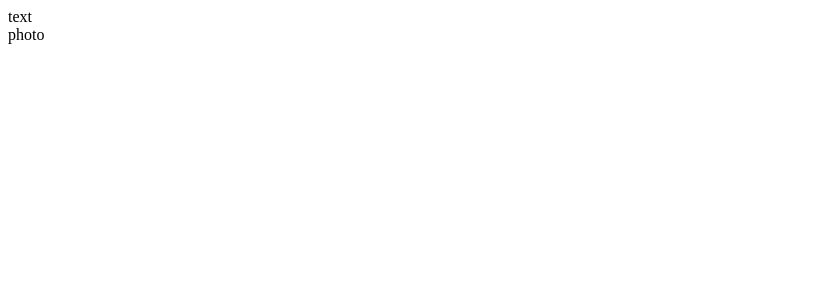
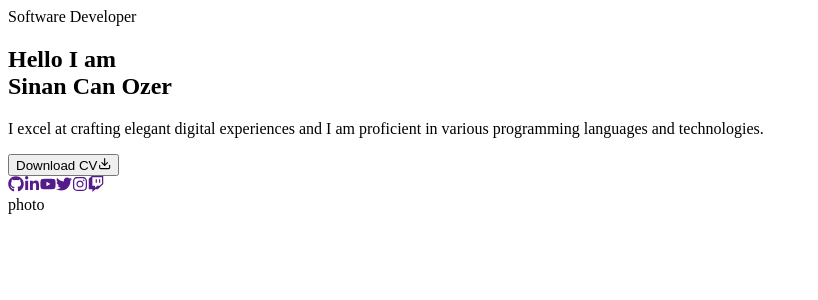
Before and after one commit to sinantech/portfolio-website-example, a Next.js app: page / in a window 1280 px wide. Shown: the top 300 px of the page, without its empty margins (0-818 px from the left). Built offline with nearby package versions, Linux system fonts and the light colour scheme.

Commit message:
feat:1.02.02 leftover

```diff
--- a/app/globals.css
+++ b/app/globals.css
@@ -6,4 +6,13 @@
   body {
     @apply font-primary bg-primary text-white leading-loose;
   }
+  .h1 {
+    @apply text-[48px] xl:text-[80px] leading-[1.1] font-semibold;
+  }
+  .h2 {
+    @apply text-[36px] xl:text-[48px] leading-[1.1] font-semibold;
+  }
+  .h3 {
+    @apply text-[20px] xl:text-[24px] leading-[1.1] font-semibold;
+  }
 }
--- a/app/page.jsx
+++ b/app/page.jsx
@@ -1,5 +1,8 @@
 import { Button } from "@/components/ui/button";
 import { FiDownload } from "react-icons/fi";
+
+//components
+import Social from "@/components/Social";
 
 const Home = () => {
   return (
@@ -7,7 +10,34 @@ const Home = () => {
       <div className="container mx-auto h-full">
         <div className="flex flex-col xl:flex-row items-center justify-between xl:pt-8 xl:pb-24">
           {/* text */}
-          <div>text</div>
+          <div className="text-center xl:text-left">
+            <span className="text-xl">Software Developer</span>
+            <h1 className="h1 mb-6">
+              Hello I am <br />
+              <span className="text-accent">Sinan Can Ozer</span>
+            </h1>
+            <p className="max-w-[500px] mb-9 text-white/80">
+              I excel at crafting elegant digital experiences and I am
+              proficient in various programming languages and technologies.
+            </p>
+            {/* btn and socials */}
+            <div className="flex flex-col xl:flex-row items-center gap-8">
+              <Button
+                variant="outline"
+                size="lg"
+                className="uppercase items-center gap-2"
+              >
+                <span>Download CV</span>
+                <FiDownload className="text-xl" />
+              </Button>
+              <div className="mb-8 xl:mb-0">
+                <Social
+                  containerStyles="flex gap-6"
+                  iconStyles="w-9 h-9 border border-accent rounded-full flex justify-center items-center text-accent text-base hover:bg-accent hover:text-primary hover:transition-all duration-500"
+                />
+              </div>
+            </div>
+          </div>
           {/* photo */}
           <div>photo</div>
         </div>
--- /dev/null
+++ b/components/Social.jsx
@@ -0,0 +1,35 @@
+import Link from "next/link";
+
+import {
+  FaGithub,
+  FaLinkedinIn,
+  FaYoutube,
+  FaTwitter,
+  FaInstagram,
+  FaTwitch,
+} from "react-icons/fa";
+
+const socials = [
+  { icon: <FaGithub />, path: "" },
+  { icon: <FaLinkedinIn />, path: "" },
+  { icon: <FaYoutube />, path: "" },
+  { icon: <FaTwitter />, path: "" },
+  { icon: <FaInstagram />, path: "" },
+  { icon: <FaTwitch />, path: "" },
+];
+
+const Social = ({ containerStyles, iconStyles }) => {
+  return (
+    <div className={containerStyles}>
+      {socials.map((item, index) => {
+        return (
+          <Link key={index} href={item.path} className={iconStyles}>
+            {item.icon}
+          </Link>
+        );
+      })}
+    </div>
+  );
+};
+
+export default Social;
```
